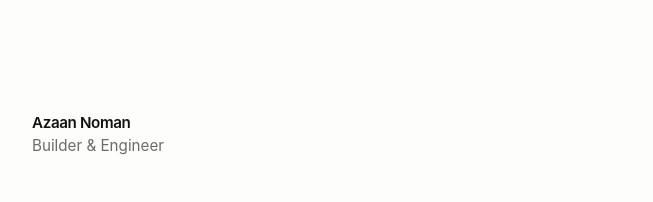
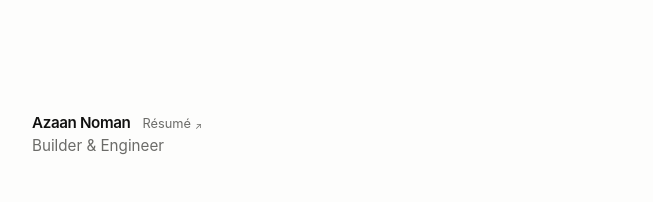
Before and after one commit to iecclodd/azaannoman, a Next.js app: page / in a window 1280 px wide. Shown: the top 202 px of the page, without its empty margins (312-965 px from the left). Built offline with nearby package versions, Linux system fonts and the light colour scheme.

Commit message:
Add resume link beside name in header

```diff
--- a/app/page.tsx
+++ b/app/page.tsx
@@ -54,9 +54,26 @@ export default function Home() {
     <main className="mx-auto min-h-screen max-w-prose px-6 py-24 sm:py-28">
       {/* Header */}
       <header>
-        <h1 className="text-[0.95rem] font-semibold tracking-tight text-ink">
-          {content.name}
-        </h1>
+        <div className="flex flex-wrap items-baseline gap-x-3 gap-y-1">
+          <h1 className="text-[0.95rem] font-semibold tracking-tight text-ink">
+            {content.name}
+          </h1>
+          <a
+            href="/Azaan_Noman_Resume.pdf"
+            target="_blank"
+            rel="noopener noreferrer"
+            aria-label="View Azaan Noman's résumé (PDF, opens in a new tab)"
+            className="group inline-flex items-center gap-1 text-[0.8rem] text-muted transition-colors hover:text-ink focus-visible:outline focus-visible:outline-2 focus-visible:outline-offset-4 focus-visible:outline-ink"
+          >
+            <span className="u-anim">Résumé</span>
+            <span
+              aria-hidden
+              className="translate-y-[0.5px] text-[0.7em] transition-transform group-hover:translate-x-[1px]"
+            >
+              ↗
+            </span>
+          </a>
+        </div>
         <p className="text-[0.95rem] text-muted">{content.role}</p>
       </header>
 
```
Also changed, not shown: 1 other file (tests, documents, lock files or other folders).
